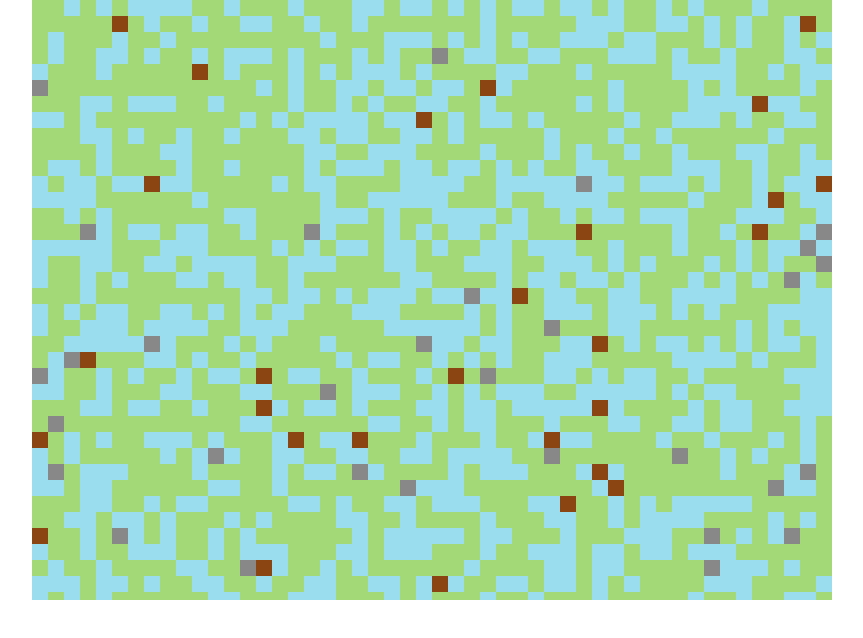
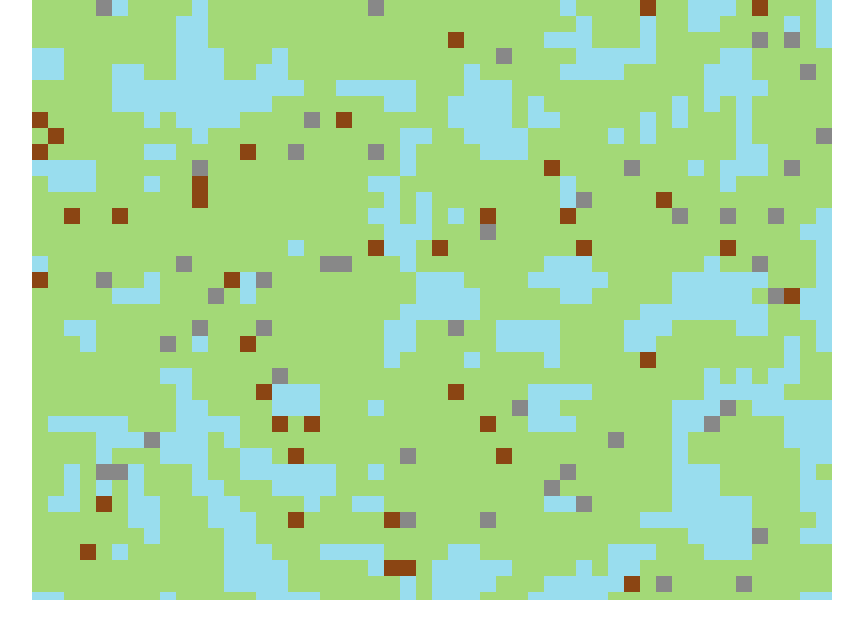
Before and after one commit to domvads/Moritz, a plain HTML site: page openworld-sandbox/index.html in a window 1280 px wide. Shown: the whole page, without its empty margins (208-1071 px from the left). Drawn offline with Linux system fonts and the light colour scheme.

Commit message:
Improve terrain generation

```diff
--- a/openworld-sandbox/index.html
+++ b/openworld-sandbox/index.html
@@ -29,16 +29,34 @@ function tileKey(x, y) {
     return `${x},${y}`;
 }
 
+// Basistyp (0 = Land, 1 = Wasser) ohne weitere Objekte
+function baseTerrain(x, y) {
+    // noch geringere Frequenz für zusammenhängendere Flächen
+    const r = noise(x / 70, y / 70);
+    return r < 0.4 ? 1 : 0;
+}
+
 function generateTile(x, y) {
-    // geringere Frequenz für größere Wasser-/Land-Flecken
-    const r = noise(x / 50, y / 50);
-    if (r < 0.4) return 1; // Wasser
+    let type = baseTerrain(x, y);
 
-    // Boden mit gelegentlichen Steinen oder Bäumen
-    const r2 = noise(x * 2, y * 2);
-    if (r2 > 0.97) return 2; // Stein
-    if (r2 > 0.94) return 3; // Baum
-    return 0; // normaler Boden
+    // kleine Inseln/globules entfernen
+    let waterNeighbors = 0;
+    for (let dy = -1; dy <= 1; dy++) {
+        for (let dx = -1; dx <= 1; dx++) {
+            if (dx === 0 && dy === 0) continue;
+            if (baseTerrain(x + dx, y + dy) === 1) waterNeighbors++;
+        }
+    }
+    if (type === 1 && waterNeighbors <= 3) type = 0;
+    if (type === 0 && waterNeighbors >= 5) type = 1;
+
+    // Boden mit 1/17 Chance auf Stein oder Baum
+    if (type === 0) {
+        const r2 = noise(x * 2, y * 2);
+        if (r2 < 1 / 34) return 2; // Stein
+        if (r2 < 2 / 34) return 3; // Baum
+    }
+    return type;
 }
 
 function getTile(x, y) {
```
